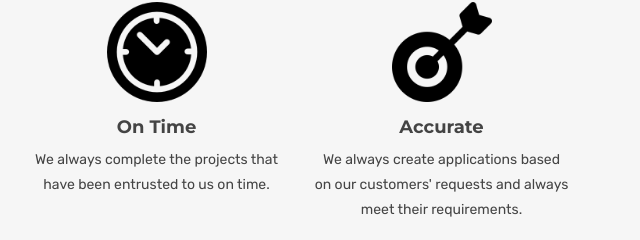
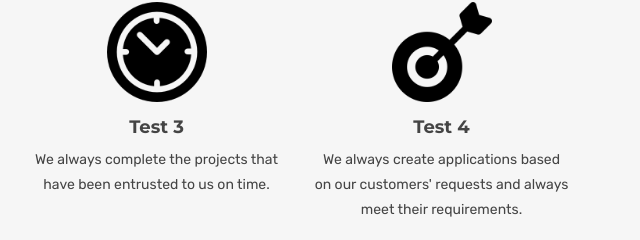
Before and after one commit to DavidOtaCool/HUT_GKKB_PB_53, a plain HTML site: page index.html in a window 1280 px wide. Shown: the part 458-698 px from the top of the page, 626-1266 px from the left. Drawn offline with Linux system fonts and the light colour scheme.

Commit message:
test commit sekian

```diff
--- a/index.html
+++ b/index.html
@@ -227,14 +227,14 @@
           <div class="col-lg-3 col-md-6 col-xs-12">
             <div class="about block text-center">
               <img src="img/about/jam.png" alt="" height="100px" width="100px">
-              <h5><a href="#">On Time</a></h5>
+              <h5><a href="#">Test 3</a></h5>
               <p>We always complete the projects that have been entrusted to us on time.</p>
             </div>
           </div>
           <div class="col-lg-3 col-md-6 col-xs-12">
             <div class="about block text-center">
               <img src="img/about/target.png" alt="" height="100px" width="100px">
-              <h5><a href="#">Accurate</a></h5>
+              <h5><a href="#">Test 4</a></h5>
               <p>We always create applications based on our customers' requests and always meet their requirements.</p>
             </div>
           </div>
```
